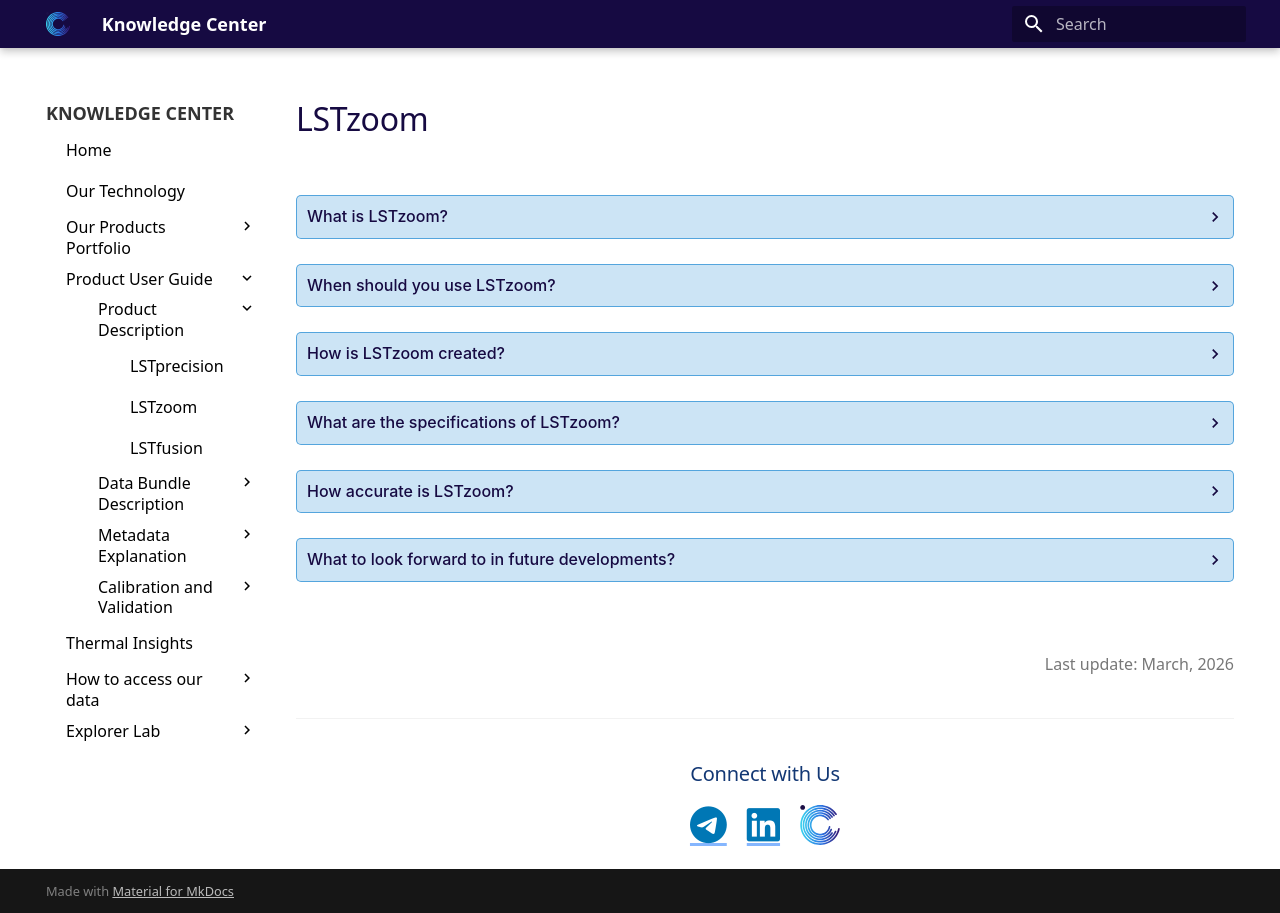
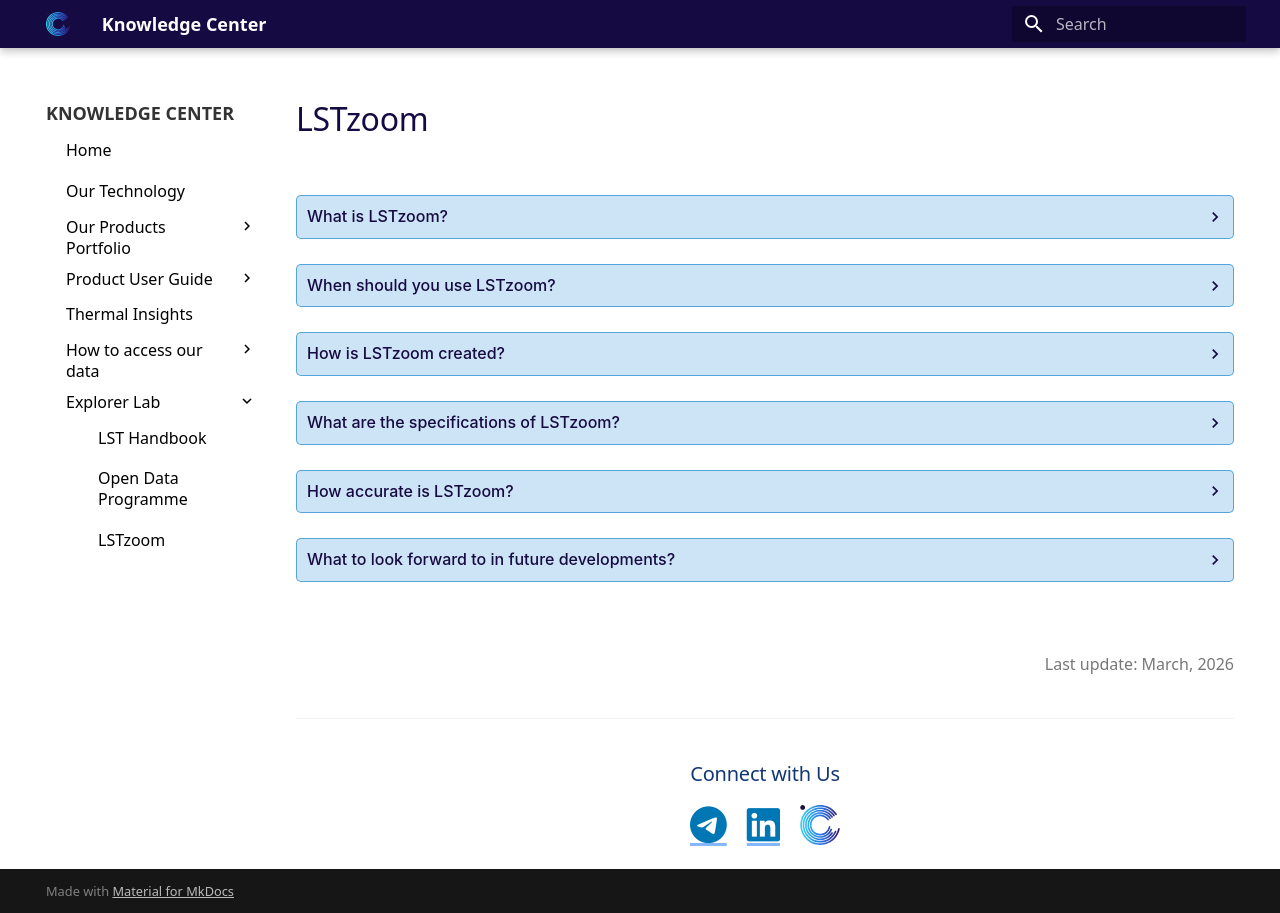
Before and after one commit to constellr/product-lst, an MkDocs documentation site: the page built from docs/LST-zoom.md, in a window 1280 px wide. Built offline with MkDocs 1.6.1 and Material for MkDocs 9.7.7, drawn with Linux system fonts in a browser that asks for light colours; the version menu is left out.

Commit message:
add of zoom on the KC

```diff
--- a/mkdocs.yml
+++ b/mkdocs.yml
@@ -35,7 +35,7 @@ nav:
   - Explorer Lab:
     - LST Handbook: explorer-lab.md
     - Open Data Programme: example-datasets.md
-  # - PUG zoom: LST-zoom.md
+    - PUG zoom: LST-zoom.md
 
 
 
```
